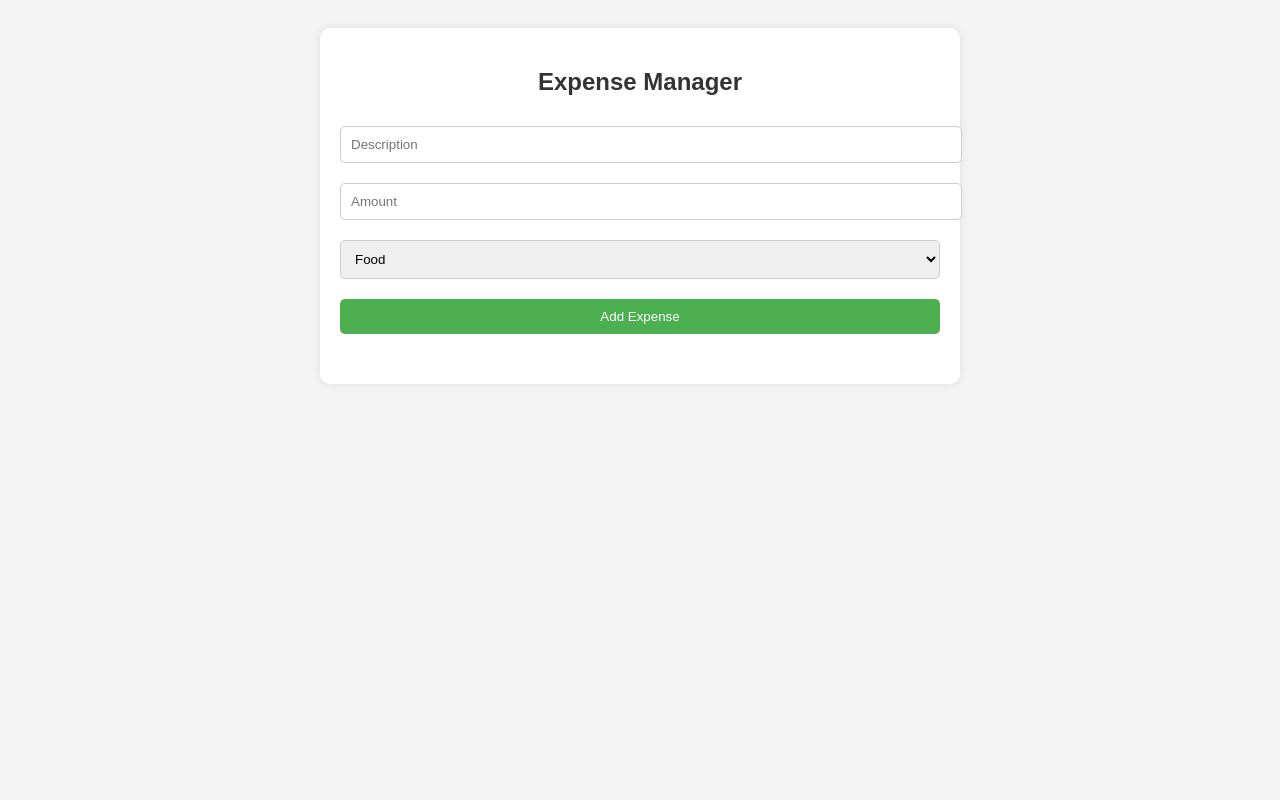
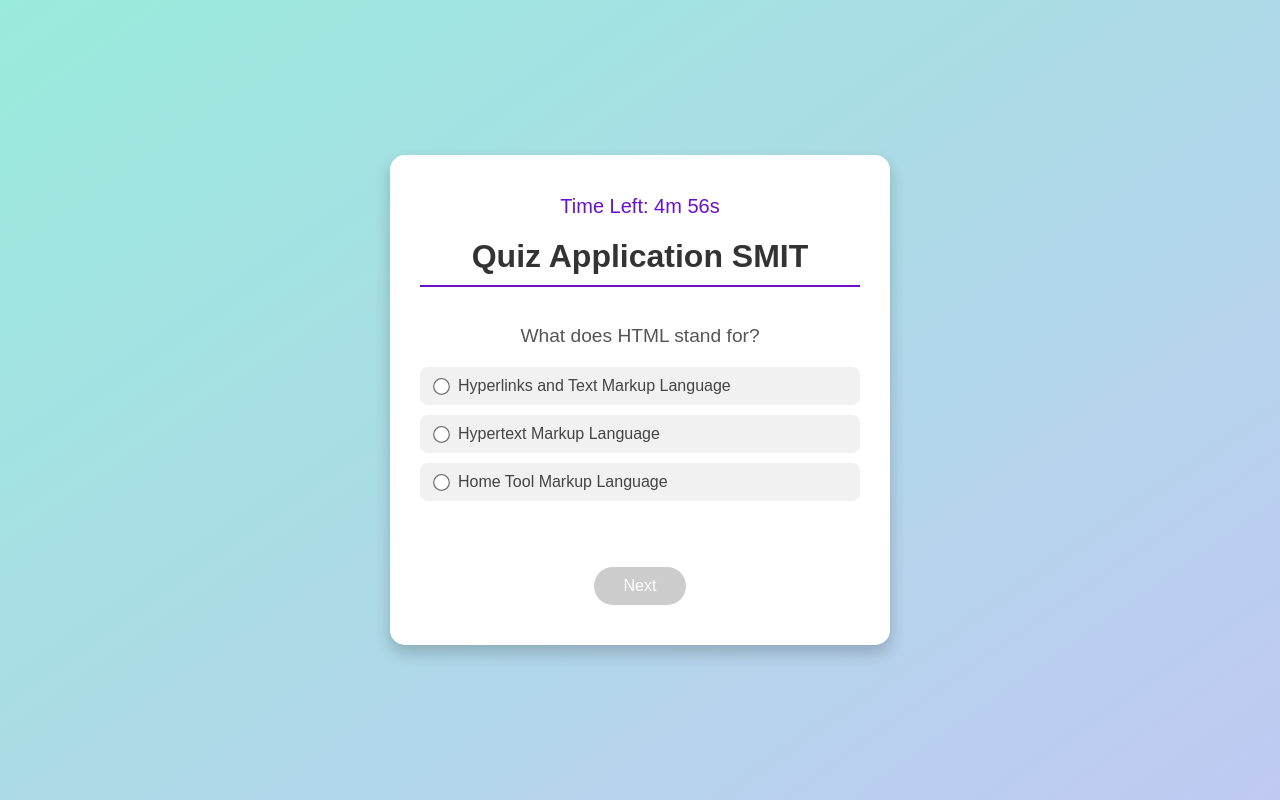
Before and after one commit to muzammil-farooque/projects, a plain HTML site: page index.html in a window 1280 px wide. Drawn offline with Linux system fonts and the light colour scheme; some packages are replaced by stand-ins of ours; a script that the page names is missing.

Commit message:
Add files via upload

```diff
--- a/app.js
+++ b/app.js
@@ -1,41 +1,145 @@
-let expenses = [];
+var questions = [
+    {
+        question: "What does HTML stand for?",
+        option1: "Hyperlinks and Text Markup Language",
+        option2: "Hypertext Markup Language",
+        option3: "Home Tool Markup Language",
+        correctOption: "Hypertext Markup Language",
+    },
+    {
+        question: "Who is making the Web standards?",
+        option1: "Google",
+        option2: "The World Wide Web Consortium",
+        option3: "Microsoft",
+        correctOption: "The World Wide Web Consortium",
+    },
+    {
+        question: "Choose the correct HTML element for the largest heading:",
+        option1: "<heading>",
+        option2: "<h6>",
+        option3: "<h1>",
+        correctOption: "<h1>",
+    },
+    {
+        question: "What is the correct HTML element for inserting a line break?",
+        option1: "<linebreak>",
+        option2: "<br>",
+        option3: "<break>",
+        correctOption: "<br>",
+    },
+    {
+        question: "What is the correct HTML for adding a background color?",
+        option1: '<body bg="yellow">',
+        option2: "<background>yellow</background>",
+        option3: '<body style="background-color:yellow;">',
+        correctOption: '<body style="background-color:yellow;">',
+    },
+    {
+        question: "Choose the correct HTML element to define important text:",
+        option1: "<strong>",
+        option2: "<b>",
+        option3: "<i>",
+        correctOption: "<strong>",
+    },
+    {
+        question: "Choose the correct HTML element to define emphasized text:",
+        option1: "<italic>",
+        option2: "<i>",
+        option3: "<em>",
+        correctOption: "<em>",
+    },
+    {
+        question: "What is the correct HTML for creating a hyperlink?",
+        option1: "<a>http://www.w3schools.com</a>",
+        option2: '<a href="http://www.w3schools.com">W3Schools</a>',
+        option3: '<a url="http://www.w3schools.com">W3Schools.com</a>',
+        correctOption: '<a href="http://www.w3schools.com">W3Schools</a>',
+    },
+];
 
-        function addExpense() {
-          const desc = document.getElementById('desc').value;
-          const amount = parseFloat(document.getElementById('amount').value);
-          const category = document.getElementById('category').value;
+var htmlques = document.getElementById('ques');
+var htmlopt1 = document.getElementById('opt1');
+var htmlopt2 = document.getElementById('opt2');
+var htmlopt3 = document.getElementById('opt3');
+var getBtn = document.getElementById('btn');
+var index = 0;
+var score = 0;
 
-          if (!desc || !amount || isNaN(amount)) {
-            alert('Please enter valid data.');
-            return;
-          }
+// Create timer display
+var timerDisplay = document.createElement('div');
+timerDisplay.style.fontSize = "20px";
+timerDisplay.style.marginBottom = "20px";
+timerDisplay.style.color = "#6a11cb";
+timerDisplay.id = "timer";
+document.querySelector('.quiz-container').insertBefore(timerDisplay, document.querySelector('h1'));
 
-          expenses.push({ desc, amount, category });
-          document.getElementById('desc').value = '';
-          document.getElementById('amount').value = '';
+var totalTime = 300; // 5 minutes (300 seconds)
 
-          renderExpenses();
+function startTimer() {
+    var timer = setInterval(function () {
+        var minutes = Math.floor(totalTime / 60);
+        var seconds = totalTime % 60;
+        timerDisplay.innerText = `Time Left: ${minutes}m ${seconds < 10 ? '0' + seconds : seconds}s`;
+
+        totalTime--;
+
+        if (totalTime < 0) {
+            clearInterval(timer);
+            endQuiz();
         }
+    }, 1000);
+}
 
-        function renderExpenses() {
-          const list = document.getElementById('expenseList');
-          list.innerHTML = '';
+function endQuiz() {
+    Swal.fire({
+        title: "Time's Up!",
+        text: `Your Score: ${score} out of ${questions.length}`,
+        icon: "warning"
+    }).then(() => {
+        location.reload();
+    });
+}
 
-          expenses.forEach((exp, index) => {
-            const item = document.createElement('div');
-            item.className = 'expense-item';
-            item.innerHTML = `
-              ${exp.desc} - $${exp.amount.toFixed(2)} (${exp.category})
-              <button style="float:right; background:#e74c3c;" onclick="deleteExpense(${index})">Delete</button>
-            `;
-            list.appendChild(item);
-          });
+function nextQuestion() {
 
-          const total = expenses.reduce((sum, exp) => sum + exp.amount, 0);
-          document.getElementById('summary').innerText = `Total: $${total.toFixed(2)}`;
+    if (index > 0) {
+        var selectedOption = document.querySelector('input[name="quiz"]:checked');
+        if (selectedOption) {
+            var selectedLabel = document.querySelector(`label[for="${selectedOption.id}"]`);
+            if (selectedLabel.innerText === questions[index - 1].correctOption) {
+                score++;
+            }
         }
+    }
 
-        function deleteExpense(index) {
-          expenses.splice(index, 1);
-          renderExpenses();
-        }
+
+    var getInputs = document.getElementsByTagName('input');
+    for (var i = 0; i < getInputs.length; i++) {
+        getInputs[i].checked = false;
+    }
+
+    if (index >= questions.length) {
+        Swal.fire({
+            title: "Quiz Completed!",
+            text: `Your Score: ${score} out of ${questions.length}`,
+            icon: "success"
+        }).then(() => {
+            location.reload(); // Restart the quiz after finishing
+        });
+    } else {
+        htmlques.innerText = questions[index].question;
+        htmlopt1.innerText = questions[index].option1;
+        htmlopt2.innerText = questions[index].option2;
+        htmlopt3.innerText = questions[index].option3;
+        index++;
+    }
+
+    getBtn.disabled = true;
+}
+
+nextQuestion();
+startTimer(); // Start the timer when quiz loads
+
+function btnWork() {
+    getBtn.disabled = false;
+}
--- a/index.html
+++ b/index.html
@@ -1,34 +1,49 @@
 <!DOCTYPE html>
 <html lang="en">
+
 <head>
     <meta charset="UTF-8">
     <meta name="viewport" content="width=device-width, initial-scale=1.0">
-    <title>Expanse Managemnet System   </title>
+    <meta name="description" content="This is the page where you find Your quiz Of Html">
+    <title>SMIT QUIZ APPLICATION</title>
     <link rel="stylesheet" href="style.css">
 </head>
-    <body>
-      <div class="container">
-        <h2>Expense Manager</h2>
-        <input type="text" id="desc" placeholder="Description" />
-        <input type="number" id="amount" placeholder="Amount" />
-        <select id="category">
-          <option value="Food">Food</option>
-          <option value="Travel">Travel</option>
-          <option value="Bills">Bills</option>
-          <option value="Shopping">Shopping</option>
-        </select>
-        <button onclick="addExpense()">Add Expense</button>
 
-        <div class="expense-list" id="expenseList"></div>
-        <div class="summary" id="summary"></div>
-      </div>
+<body>
 
-      <script src="app.js">
+    <div class="quiz-container">
+        <h1>Quiz Application SMIT</h1>
+        <hr><br>
 
-      </script>
-    </body>
-    </html>
+        <div>
+            <div>
+                <p id="ques">Question appears here...</p>
+            </div>
 
+            <div class="option">
+                <input onclick="btnWork()" type="radio" name="quiz" id="opt1-radio">
+                <label id="opt1" for="opt1-radio">Option 1</label>
+            </div>
+
+            <div class="option">
+                <input onclick="btnWork()" type="radio" name="quiz" id="opt2-radio">
+                <label id="opt2" for="opt2-radio">Option 2</label>
+            </div>
+
+            <div class="option">
+                <input onclick="btnWork()" type="radio" name="quiz" id="opt3-radio">
+                <label id="opt3" for="opt3-radio">Option 3</label>
+            </div>
+
+        </div>
+        <br><br>
+
+        <button id="btn" disabled onclick="nextQuestion()">Next</button>
+    </div>
+
+    <script src="https://cdn.jsdelivr.net/npm/sweetalert2@11"></script>
+    <script src="app.js"></script>
 
 </body>
+
 </html>
--- a/style.css
+++ b/style.css
@@ -1,46 +1,102 @@
+
+* {
+    margin: 0;
+    padding: 0;
+    box-sizing: border-box;
+    font-family: 'Poppins', sans-serif;
+}
+
 body {
-    font-family: Arial, sans-serif;
-    background: #f4f4f4;
-    padding: 20px;
-  }
-  .container {
-    max-width: 600px;
-    margin: auto;
+    background: linear-gradient(145deg, #99ebdc, #c0c9f2);
+    min-height: 100vh;
+    display: flex;
+    justify-content: center;
+    align-items: center;
+}
+
+.quiz-container {
     background: white;
-    padding: 20px;
-    border-radius: 10px;
-    box-shadow: 0 0 10px rgba(0,0,0,0.1);
-  }
-  h2 {
+    padding: 40px 30px;
+    width: 90%;
+    max-width: 500px;
+    border-radius: 15px;
+    box-shadow: 0 8px 16px rgba(0, 0, 0, 0.2);
     text-align: center;
+    animation: fadeIn 1s ease;
+}
+
+@keyframes fadeIn {
+    from {
+        opacity: 0;
+        transform: translateY(-25px);
+    }
+    to {
+        opacity: 1;
+        transform: translateY(0);
+    }
+}
+
+h1 {
     color: #333;
-  }
-  input, select, button {
-    width: 100%;
-    padding: 10px;
+    margin-bottom: 10px;
+}
+
+hr {
+    margin-bottom: 20px;
+    border: 0;
+    height: 2px;
+    background: #6a11cb;
+}
+
+#ques {
+    font-size: 1.2rem;
+    margin-bottom: 20px;
+    color: #555;
+}
+
+.option {
+    background: #f1f1f1;
     margin: 10px 0;
-    border-radius: 5px;
-    border: 1px solid #ccc;
-  }
-  button {
-    background-color: #4CAF50;
+    padding: 10px 15px;
+    border-radius: 8px;
+    display: flex;
+    align-items: center;
+    cursor: pointer;
+    transition: background 0.3s ease;
+}
+
+.option:hover {
+    background: #dfe9f3;
+}
+
+input[type="radio"] {
+    margin-right: 10px;
+    transform: scale(1.3);
+}
+
+label {
+    font-size: 1rem;
+    color: #444;
+    cursor: pointer;
+}
+
+#btn {
+    margin-top: 20px;
+    padding: 10px 30px;
+    background-color: #8225e5;
     color: white;
+    font-size: 1rem;
     border: none;
+    border-radius: 50px;
     cursor: pointer;
-  }
-  button:hover {
-    background-color: #45a049;
-  }
-  .expense-list {
-    margin-top: 20px;
-  }
-  .expense-item {
-    background: #eee;
-    padding: 10px;
-    border-radius: 5px;
-    margin-bottom: 10px;
-  }
-  .summary {
-    margin-top: 20px;
-    font-weight: bold;
-  }
+    transition: background 0.3s ease;
+}
+
+#btn:hover {
+    background-color: #2575fc;
+}
+
+#btn:disabled {
+    background-color: #ccc;
+    cursor: not-allowed;
+}
```
